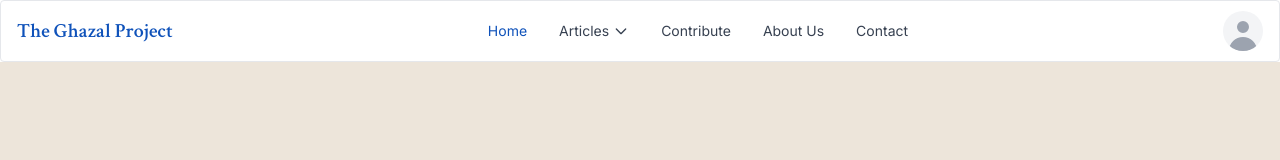
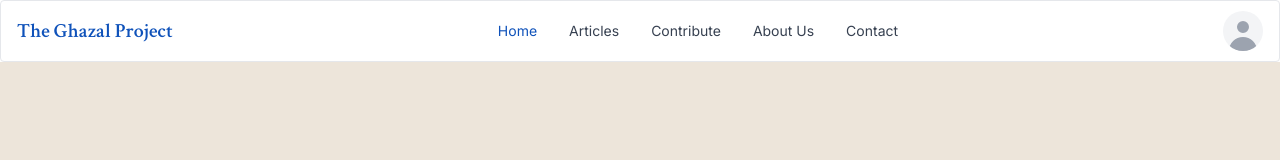
Before and after one commit to aazibch/theghazalproject, a Next.js app: page / in a window 1280 px wide. Shown: the top 160 px of the page. Built offline with nearby package versions, Linux system fonts and the light colour scheme.

Commit message:
Remove dropdown from header

```diff
--- a/components/layout/header/navigation-bar/navigation-bar.tsx
+++ b/components/layout/header/navigation-bar/navigation-bar.tsx
@@ -35,19 +35,7 @@ export default function NavigationBar() {
         <Navbar.Link href="#" active>
           Home
         </Navbar.Link>
-        <Dropdown
-          label="Articles"
-          inline
-          theme={{
-            inlineWrapper:
-              'flex items-center text-gray-700 hover:text-cyan-700',
-            arrowIcon: 'ml-1 h-4 w-4'
-          }}
-        >
-          <Dropdown.Item>How to Write a Ghazal</Dropdown.Item>
-          <Dropdown.Item>Instructions on Contributing</Dropdown.Item>
-          <Dropdown.Item>History of the Ghazal</Dropdown.Item>
-        </Dropdown>
+        <Navbar.Link href="#">Articles</Navbar.Link>
         <Navbar.Link href="#">Contribute</Navbar.Link>
         <Navbar.Link href="#">About Us</Navbar.Link>
         <Navbar.Link href="#">Contact</Navbar.Link>
```
